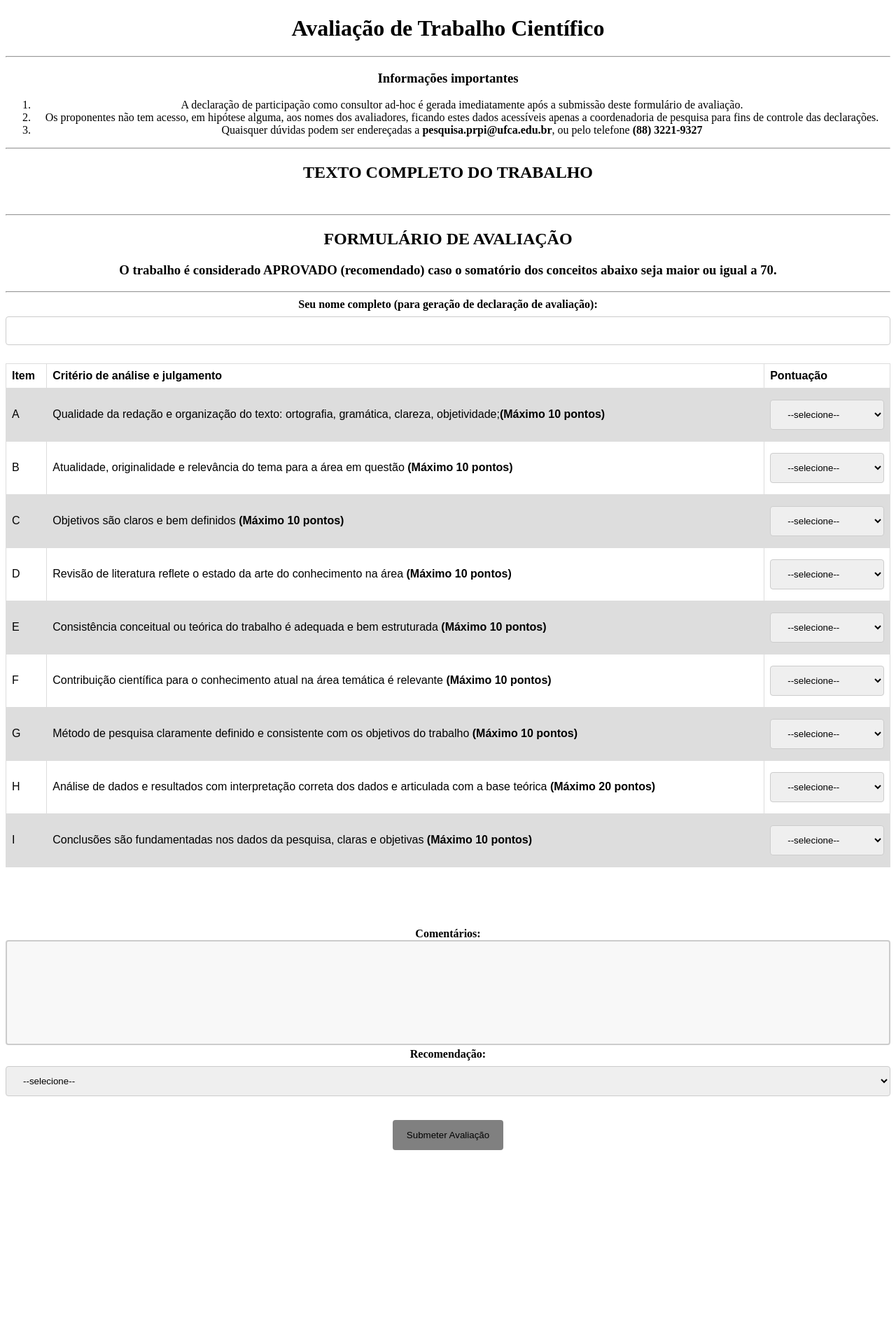
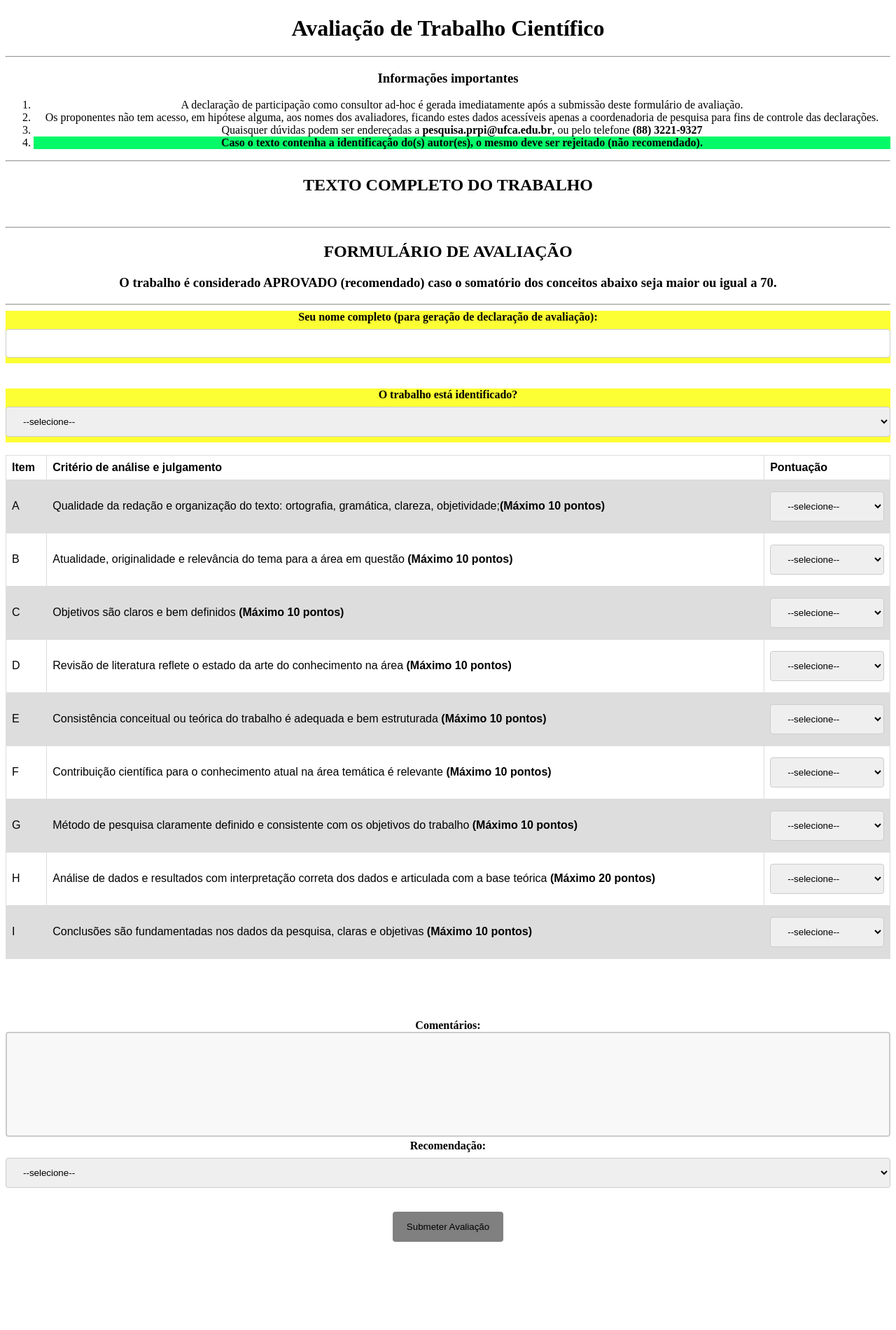
Before and after one commit to rafaelperazzo/cppgi, a Flask app: template flask/templates/avaliacao.html in a window 1280 px wide. Shown: the part 185-2085 px from the top of the page at 70% size. Before the commit the page ends 1828 px from the top, so only its background shows below. Run offline with Flask 2, Linux system fonts and the light colour scheme; the template is opened without the code that fills it, so the values that code supplies are empty; parts of the project's set-up code (start-up, migrations or seed data) failed here and were passed over; some libraries are stand-ins or nearby versions.

Commit message:
feat: adicionado campo de identificação no formulário de avaliação

```diff
--- a/flask/pesquisa.py
+++ b/flask/pesquisa.py
@@ -599,6 +599,7 @@ def enviarAvaliacao():
         c7 = str(request.form['c7'])
         c8 = str(request.form['c8'])
         c9 = str(request.form['c9'])
+        identificado = str(request.form['identificado'])
         consulta = """
         SELECT id FROM avaliacoes WHERE token="%s"
         """ %(token)
@@ -642,6 +643,8 @@ def enviarAvaliacao():
             consulta = "UPDATE avaliacoes SET c8=" + c8 + " WHERE token=\"" + token + "\""
             atualizar(consulta)
             consulta = "UPDATE avaliacoes SET c9=" + c9 + " WHERE token=\"" + token + "\""
+            atualizar(consulta)
+            consulta = "UPDATE avaliacoes SET identificado=" + identificado + " WHERE token=\"" + token + "\""
             atualizar(consulta)
         except:
             e = sys.exc_info()[0]
--- a/flask/templates/avaliacao.html
+++ b/flask/templates/avaliacao.html
@@ -28,7 +28,26 @@
        }
      }
 
-
+     function identificado() {
+        var identificado = parseInt(document.forms["frmAvaliacao"]["identificado"].value);
+        if (identificado==1) {
+            document.getElementById("txtRecomendacao").value = 0;
+            document.forms["frmAvaliacao"]["c1"].value = 0;
+            document.forms["frmAvaliacao"]["c2"].value = 0;
+            document.forms["frmAvaliacao"]["c3"].value = 0;
+            document.forms["frmAvaliacao"]["c4"].value = 0;
+            document.forms["frmAvaliacao"]["c5"].value = 0;
+            document.forms["frmAvaliacao"]["c6"].value = 0;
+            document.forms["frmAvaliacao"]["c7"].value = 0;
+            document.forms["frmAvaliacao"]["c8"].value = 0;
+            document.forms["frmAvaliacao"]["c9"].value = 0;
+            document.getElementById("total").innerHTML = "<h3>Pontuação total: 0</h3>";
+            document.getElementById("comentarios").value = "Trabalho identificado. Não recomendado por .";
+        }
+        else {
+          document.getElementById("txtRecomendacao").value = 1;
+        }
+     }
 
 </script>
   </head>
@@ -93,7 +112,12 @@ textarea {
   background-color: #f8f8f8;
   resize: none;
 }
-
+.identificacao {
+  background-color: #fcff33;
+}
+.alerta {
+  background-color: #06f969;
+}
 </style>
   <body>
     <center><img src="{{ url_for('static', filename='brasao.jpg')}}" width="8%" alt="" align="center"></center>
@@ -108,6 +132,7 @@ textarea {
         <li>A declaração de participação como consultor ad-hoc é gerada imediatamente após a submissão deste formulário de avaliação.</li>
         <li>Os proponentes não tem acesso, em hipótese alguma, aos nomes dos avaliadores, ficando estes dados acessíveis apenas a coordenadoria de pesquisa para fins de controle das declarações.</li>
         <li>Quaisquer dúvidas podem ser endereçadas a <b>pesquisa.prpi@ufca.edu.br</b>, ou pelo telefone <b>(88) 3221-9327</b></li>
+        <li class="alerta"><b>Caso o texto contenha a identificação do(s) autor(es), o mesmo deve ser rejeitado (não recomendado).</b> </li>
       </ol>
 
 
@@ -121,9 +146,20 @@ textarea {
       <h2>FORMULÁRIO DE AVALIAÇÃO</h2>
       <h3>O trabalho é considerado APROVADO (recomendado) caso o somatório dos conceitos abaixo seja maior ou igual a 70.</h3>
       <hr>
-      <b>Seu nome completo (para geração de declaração de avaliação):</b> <input name="txtNome"
-        required="required" size="80" type="text"><br>
+      <div class="identificacao">
+          <b>Seu nome completo (para geração de declaração de avaliação):</b> <input name="txtNome"
+            required="required" size="80" type="text"><br>
+      </div>
       <br>
+      <br>
+      <div class="identificacao">
+        <b>O trabalho está identificado?</b> <br>
+        <select id="identificado" name="identificado" required="required" onblur="recomendacao()" width="50%">
+          <option  disabled="disabled"  selected="selected" value=""> --selecione-- </option>
+          <option value="1">Sim</option>
+          <option value="0">Não</option>
+        </select>
+      </div><br>
       <table style="width:100%">
 
         <tr>
@@ -246,10 +282,10 @@ textarea {
       <BR>
       <div align="right"
       <p id="resultado"></p>
-    </div><br>
-
+    </div>
+      <br>
       <b>Comentários:<br>
-        <textarea name="txtComentarios" cols="120" rows="40" required="required" onfocus="recomendacao()"></textarea><br>
+        <textarea name="txtComentarios" id="txtComentarios" cols="120" rows="40" required="required" onfocus="recomendacao()"></textarea><br>
 
         Recomendação:
         <select id="txtRecomendacao" name="txtRecomendacao" required="required" onblur="recomendacao()" onfocus="recomendacao()" width="50%">
```
Also changed, not shown: CHANGELOG.md.
